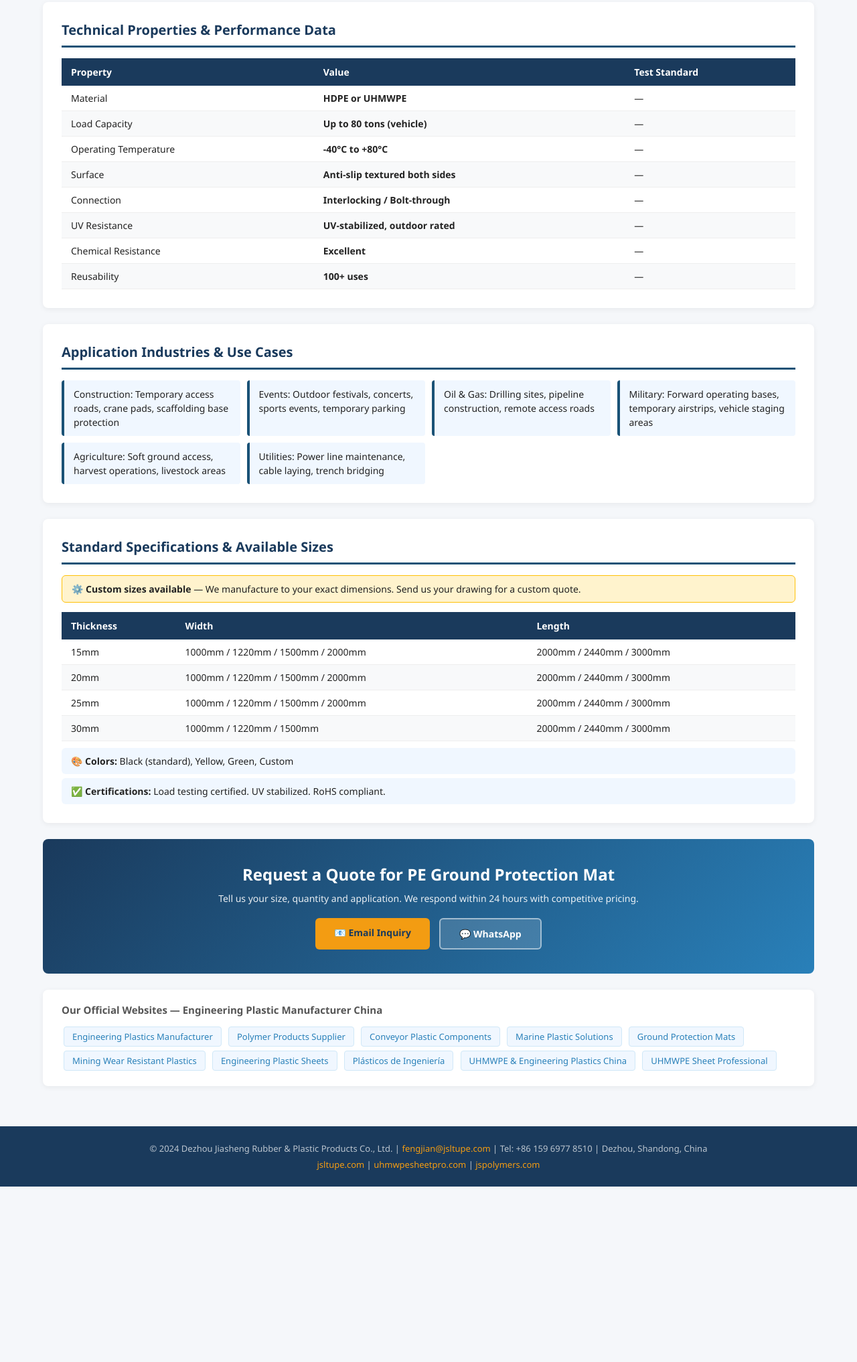
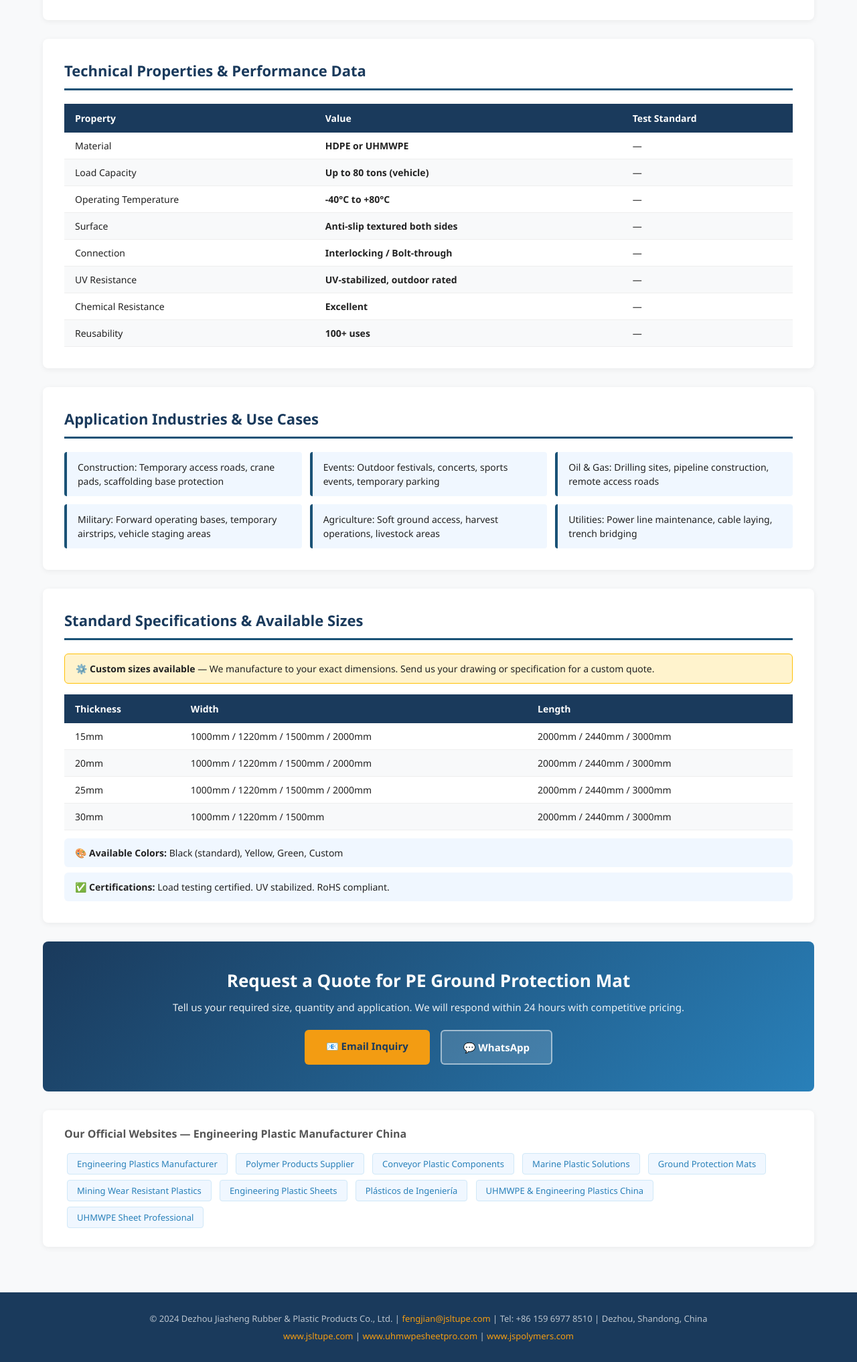
Before and after one commit to dzjsxs/conveyor-plastic-ja, a plain HTML site: page ground_mat.html in a window 1280 px wide. Shown: the part 685-2719 px from the top of the page at 67% size. Before the commit the page ends 2457 px from the top, so only its background shows below. Drawn offline with Linux system fonts and the light colour scheme.

Commit message:
Add product detail page: ground_mat.html

```diff
--- a/ground_mat.html
+++ b/ground_mat.html
@@ -2,85 +2,229 @@
 <html lang="en">
 <head>
     <meta charset="UTF-8">
-<meta name="viewport" content="width=device-width,initial-scale=1.0">
-<title>PE Ground Protection Mat | Polyethylene Ground Protection & Access Mat - Jiasheng Plastic China Manufacturer</title>
-<meta name="description" content="Buy PE Ground Protection Mat from China manufacturer Jiasheng Plastic. Polyethylene Ground Protection & Access Mat with superior properties. Custom sizes, OEM available. Email: fengjian@jsltupe.com">
-<meta name="keywords" content="PE Ground Protection Mat,Polyethylene Ground Protection & Access Mat,聚乙烯地面保护垫,engineering plastic,China manufacturer,custom plastic sheet,wholesale">
+    <meta name="viewport" content="width=device-width, initial-scale=1.0">
+    <title>PE Ground Protection Mat | Polyethylene Ground Protection & Access Mat - Jiasheng Plastic China</title>
+    <meta name="description" content="Buy PE Ground Protection Mat from China manufacturer. Polyethylene Ground Protection & Access Mat with excellent properties. Custom sizes available. Contact: fengjian@jsltupe.com">
+    <meta name="keywords" content="PE Ground Protection Mat, Polyethylene Ground Protection & Access Mat, 聚乙烯地面保护垫, engineering plastic sheet, China manufacturer, custom plastic">
     <link rel="canonical" href="https://dzjsxs.github.io/conveyor-plastic-ja/ground_mat.html">
     <style>
-*{margin:0;padding:0;box-sizing:border-box}
-body{font-family:'Segoe UI',Arial,sans-serif;color:#222;background:#f5f7fa}
-.hdr{background:linear-gradient(135deg,#1a3a5c,#2980b9);color:#fff;padding:14px 24px;display:flex;justify-content:space-between;align-items:center}
-.logo{font-size:20px;font-weight:800}.logo span{color:#f39c12}
-.nav a{color:rgba(255,255,255,.85);text-decoration:none;margin-left:18px;font-size:13px}
-.bc{background:#e8f4fd;padding:8px 24px;font-size:13px;color:#555}
-.bc a{color:#2980b9;text-decoration:none}
-.hero{background:linear-gradient(135deg,#1a5276,#1a3a5c);color:#fff;padding:48px 24px}
-.hero h1{font-size:34px;font-weight:800;margin-bottom:6px}
-.hero .sub{font-size:17px;opacity:.9;margin-bottom:14px}
-.badges{display:flex;gap:8px;flex-wrap:wrap}
-.badge{background:rgba(255,255,255,.2);border:1px solid rgba(255,255,255,.4);padding:3px 12px;border-radius:20px;font-size:12px}
-.wrap{max-width:1200px;margin:0 auto;padding:0 24px}
-.content{padding:36px 0}
-.sec{background:#fff;border-radius:8px;padding:28px;margin-bottom:24px;box-shadow:0 2px 8px rgba(0,0,0,.06)}
-.sec h2{font-size:20px;font-weight:700;color:#1a3a5c;margin-bottom:16px;padding-bottom:10px;border-bottom:3px solid #1a5276}
-.intro-text p{line-height:1.8;color:#444;font-size:15px;margin-bottom:14px}
-table{width:100%;border-collapse:collapse;font-size:14px}
-th{background:#1a3a5c;color:#fff;padding:11px 14px;text-align:left}
-td{padding:9px 14px;border-bottom:1px solid #eee}
-tr:nth-child(even) td{background:#f8f9fa}
-tr:hover td{background:#e8f4fd}
-.apps{display:grid;grid-template-columns:repeat(auto-fill,minmax(260px,1fr));gap:10px}
-.app-item{background:#f0f7ff;border-left:4px solid #1a5276;padding:10px 14px;border-radius:4px;font-size:14px;line-height:1.5}
-.note{background:#fff3cd;border:1px solid #ffc107;padding:10px 14px;border-radius:6px;margin-bottom:14px;font-size:14px}
-.cta{background:linear-gradient(135deg,#1a3a5c,#2980b9);color:#fff;border-radius:8px;padding:36px;text-align:center;margin-bottom:24px}
-.cta h2{font-size:24px;margin-bottom:10px}
-.cta p{opacity:.9;margin-bottom:20px;font-size:14px}
-.btns{display:flex;gap:14px;justify-content:center;flex-wrap:wrap}
-.btn{display:inline-block;padding:12px 28px;border-radius:6px;text-decoration:none;font-weight:700;font-size:14px}
-.btn-y{background:#f39c12;color:#1a3a5c}
-.btn-w{background:rgba(255,255,255,.15);color:#fff;border:2px solid rgba(255,255,255,.5)}
-.blinks{background:#fff;border-radius:8px;padding:20px 28px;margin-bottom:24px;box-shadow:0 2px 8px rgba(0,0,0,.06)}
-.blinks h3{font-size:15px;color:#555;margin-bottom:12px}
-.blinks a{display:inline-block;background:#f0f7ff;color:#2980b9;text-decoration:none;padding:5px 12px;border-radius:4px;margin:3px;font-size:13px;border:1px solid #d0e8f8}
-.blinks a:hover{background:#2980b9;color:#fff}
-.ftr{background:#1a3a5c;color:rgba(255,255,255,.7);padding:24px;text-align:center;font-size:13px}
-.ftr a{color:#f39c12;text-decoration:none}
-.ci{background:#f0f7ff;padding:10px 14px;border-radius:6px;font-size:14px;margin-top:10px}
-@media(max-width:768px){.hero h1{font-size:24px}.sec{padding:18px}.apps{grid-template-columns:1fr}}
+        * { margin: 0; padding: 0; box-sizing: border-box; }
+        body { font-family: 'Segoe UI', Arial, sans-serif; color: #222; background: #f8f9fa; }
+        .header { background: linear-gradient(135deg, #1a3a5c 0%, #2980b9 100%); color: white; padding: 0; }
+        .header-inner { max-width: 1200px; margin: 0 auto; padding: 16px 24px; display: flex; justify-content: space-between; align-items: center; }
+        .logo { font-size: 22px; font-weight: 700; letter-spacing: 1px; }
+        .logo span { color: #f39c12; }
+        .nav a { color: rgba(255,255,255,0.85); text-decoration: none; margin-left: 20px; font-size: 14px; }
+        .nav a:hover { color: white; }
+        .breadcrumb { background: #e8f4fd; padding: 10px 24px; font-size: 13px; color: #555; max-width: 1200px; margin: 0 auto; }
+        .breadcrumb a { color: #2980b9; text-decoration: none; }
+        .hero { background: linear-gradient(135deg, #1a5276 0%, #1a3a5c 100%); color: white; padding: 50px 24px; }
+        .hero-inner { max-width: 1200px; margin: 0 auto; }
+        .hero h1 { font-size: 36px; font-weight: 800; margin-bottom: 8px; }
+        .hero .subtitle { font-size: 18px; opacity: 0.9; margin-bottom: 16px; }
+        .hero .badges { display: flex; gap: 10px; flex-wrap: wrap; }
+        .badge { background: rgba(255,255,255,0.2); border: 1px solid rgba(255,255,255,0.4); padding: 4px 14px; border-radius: 20px; font-size: 13px; }
+        .container { max-width: 1200px; margin: 0 auto; padding: 0 24px; }
+        .content { padding: 40px 0; }
+        .section { background: white; border-radius: 8px; padding: 32px; margin-bottom: 28px; box-shadow: 0 2px 8px rgba(0,0,0,0.06); }
+        .section h2 { font-size: 22px; font-weight: 700; color: #1a3a5c; margin-bottom: 20px; padding-bottom: 12px; border-bottom: 3px solid #1a5276; }
+        .intro-text { line-height: 1.8; color: #444; font-size: 15px; }
+        .intro-text p { margin-bottom: 16px; }
+        table { width: 100%; border-collapse: collapse; font-size: 14px; }
+        th { background: #1a3a5c; color: white; padding: 12px 16px; text-align: left; }
+        td { padding: 10px 16px; border-bottom: 1px solid #eee; }
+        tr:nth-child(even) td { background: #f8f9fa; }
+        tr:hover td { background: #e8f4fd; }
+        .apps-grid { display: grid; grid-template-columns: repeat(auto-fill, minmax(280px, 1fr)); gap: 12px; }
+        .app-item { background: #f0f7ff; border-left: 4px solid #1a5276; padding: 12px 16px; border-radius: 4px; font-size: 14px; line-height: 1.5; }
+        .specs-note { background: #fff3cd; border: 1px solid #ffc107; padding: 12px 16px; border-radius: 6px; margin-bottom: 16px; font-size: 14px; }
+        .cta-section { background: linear-gradient(135deg, #1a3a5c, #2980b9); color: white; border-radius: 8px; padding: 40px; text-align: center; margin-bottom: 28px; }
+        .cta-section h2 { font-size: 26px; margin-bottom: 12px; }
+        .cta-section p { opacity: 0.9; margin-bottom: 24px; font-size: 15px; }
+        .cta-buttons { display: flex; gap: 16px; justify-content: center; flex-wrap: wrap; }
+        .btn { display: inline-block; padding: 14px 32px; border-radius: 6px; text-decoration: none; font-weight: 700; font-size: 15px; transition: transform 0.2s; }
+        .btn:hover { transform: translateY(-2px); }
+        .btn-primary { background: #f39c12; color: #1a3a5c; }
+        .btn-secondary { background: rgba(255,255,255,0.15); color: white; border: 2px solid rgba(255,255,255,0.5); }
+        .backlinks { background: white; border-radius: 8px; padding: 24px 32px; margin-bottom: 28px; box-shadow: 0 2px 8px rgba(0,0,0,0.06); }
+        .backlinks h3 { font-size: 16px; color: #555; margin-bottom: 14px; }
+        .backlinks a { display: inline-block; background: #f0f7ff; color: #2980b9; text-decoration: none; padding: 6px 14px; border-radius: 4px; margin: 4px; font-size: 13px; border: 1px solid #d0e8f8; }
+        .backlinks a:hover { background: #2980b9; color: white; }
+        .footer { background: #1a3a5c; color: rgba(255,255,255,0.7); padding: 30px 24px; text-align: center; font-size: 13px; }
+        .footer a { color: #f39c12; text-decoration: none; }
+        .colors-info { background: #f0f7ff; padding: 12px 16px; border-radius: 6px; font-size: 14px; margin-top: 12px; }
+        @media (max-width: 768px) {
+            .hero h1 { font-size: 26px; }
+            .section { padding: 20px; }
+            .apps-grid { grid-template-columns: 1fr; }
+        }
     </style>
 </head>
 <body>
-<header class="hdr">
+
+<header class="header">
+    <div class="header-inner">
         <div class="logo">JS<span>Plastic</span></div>
-<nav class="nav"><a href="index.html">Home</a><a href="index.html#products">Products</a><a href="index.html#contact">Contact</a></nav>
+        <nav class="nav">
+            <a href="index.html">Home</a>
+            <a href="index.html#products">Products</a>
+            <a href="index.html#contact">Contact</a>
+        </nav>
+    </div>
 </header>
-<div class="wrap"><div class="bc"><a href="index.html">Home</a> › <a href="index.html#products">Products</a> › PE Ground Protection Mat</div></div>
-<div class="hero"><div class="wrap">
+
+<div class="container">
+    <div class="breadcrumb">
+        <a href="index.html">Home</a> &rsaquo; <a href="index.html#products">Products</a> &rsaquo; PE Ground Protection Mat
+    </div>
+</div>
+
+<div class="hero">
+    <div class="hero-inner">
         <h1>PE Ground Protection Mat</h1>
-<div class="sub">Polyethylene Ground Protection & Access Mat</div>
-<div class="badges"><span class="badge">China Manufacturer</span><span class="badge">Custom Sizes</span><span class="badge">OEM Available</span><span class="badge">Fast Delivery</span></div>
-</div></div>
-<div class="wrap"><div class="content">
-<div class="sec"><h2>Product Introduction</h2><div class="intro-text"><p>Polyethylene Ground Protection Mats are heavy-duty, interlocking panels engineered to protect sensitive ground surfaces while providing stable access for vehicles, equipment, and personnel. Manufactured from high-density polyethylene (HDPE) or ultra-high molecular weight polyethylene (UHMWPE), these mats combine exceptional load-bearing capacity with outstanding durability and reusability.</p><p>Ground protection mats are designed for temporary road construction, event flooring, crane outrigger pads, and any application requiring ground stabilization. Their interlocking design allows for rapid deployment and retrieval without specialized tools. The textured surface provides anti-slip traction for both vehicles and pedestrians in wet or muddy conditions. Unlike timber or steel alternatives, PE mats are lightweight, corrosion-resistant, and require no maintenance.</p></div></div>
-<div class="sec"><h2>Technical Properties &amp; Performance Data</h2>
-<table><thead><tr><th>Property</th><th>Value</th><th>Test Standard</th></tr></thead>
-<tbody><tr><td>Material</td><td><strong>HDPE or UHMWPE</strong></td><td>—</td></tr><tr><td>Load Capacity</td><td><strong>Up to 80 tons (vehicle)</strong></td><td>—</td></tr><tr><td>Operating Temperature</td><td><strong>-40°C to +80°C</strong></td><td>—</td></tr><tr><td>Surface</td><td><strong>Anti-slip textured both sides</strong></td><td>—</td></tr><tr><td>Connection</td><td><strong>Interlocking / Bolt-through</strong></td><td>—</td></tr><tr><td>UV Resistance</td><td><strong>UV-stabilized, outdoor rated</strong></td><td>—</td></tr><tr><td>Chemical Resistance</td><td><strong>Excellent</strong></td><td>—</td></tr><tr><td>Reusability</td><td><strong>100+ uses</strong></td><td>—</td></tr></tbody></table></div>
-<div class="sec"><h2>Application Industries &amp; Use Cases</h2><div class="apps"><div class="app-item">Construction: Temporary access roads, crane pads, scaffolding base protection</div><div class="app-item">Events: Outdoor festivals, concerts, sports events, temporary parking</div><div class="app-item">Oil & Gas: Drilling sites, pipeline construction, remote access roads</div><div class="app-item">Military: Forward operating bases, temporary airstrips, vehicle staging areas</div><div class="app-item">Agriculture: Soft ground access, harvest operations, livestock areas</div><div class="app-item">Utilities: Power line maintenance, cable laying, trench bridging</div></div></div>
-<div class="sec"><h2>Standard Specifications &amp; Available Sizes</h2>
-<div class="note">⚙️ <strong>Custom sizes available</strong> — We manufacture to your exact dimensions. Send us your drawing for a custom quote.</div>
-<table><thead><tr><th>Thickness</th><th>Width</th><th>Length</th></tr></thead>
-<tbody><tr><td>15mm</td><td>1000mm / 1220mm / 1500mm / 2000mm</td><td>2000mm / 2440mm / 3000mm</td></tr><tr><td>20mm</td><td>1000mm / 1220mm / 1500mm / 2000mm</td><td>2000mm / 2440mm / 3000mm</td></tr><tr><td>25mm</td><td>1000mm / 1220mm / 1500mm / 2000mm</td><td>2000mm / 2440mm / 3000mm</td></tr><tr><td>30mm</td><td>1000mm / 1220mm / 1500mm</td><td>2000mm / 2440mm / 3000mm</td></tr></tbody></table>
-<div class="ci">🎨 <strong>Colors:</strong> Black (standard), Yellow, Green, Custom</div>
-<div class="ci" style="margin-top:6px">✅ <strong>Certifications:</strong> Load testing certified. UV stabilized. RoHS compliant.</div>
+        <div class="subtitle">Polyethylene Ground Protection & Access Mat</div>
+        <div class="badges">
+            <span class="badge">China Manufacturer</span>
+            <span class="badge">Custom Sizes</span>
+            <span class="badge">OEM Available</span>
+            <span class="badge">Fast Delivery</span>
         </div>
-<div class="cta"><h2>Request a Quote for PE Ground Protection Mat</h2>
-<p>Tell us your size, quantity and application. We respond within 24 hours with competitive pricing.</p>
-<div class="btns">
-<a href="mailto:fengjian@jsltupe.com?subject=Inquiry: PE Ground Protection Mat&body=Hello, I need a quote for PE Ground Protection Mat. Size: ___ Qty: ___ Application: ___" class="btn btn-y">📧 Email Inquiry</a>
-<a href="https://wa.me/8615969778510?text=Hello, I need PE Ground Protection Mat quote" class="btn btn-w" target="_blank">💬 WhatsApp</a>
-</div></div>
-<div class="blinks"><h3>Our Official Websites — Engineering Plastic Manufacturer China</h3>
+    </div>
+</div>
+
+<div class="container">
+<div class="content">
+
+    <!-- Product Introduction -->
+    <div class="section">
+        <h2>Product Introduction</h2>
+        <div class="intro-text">
+            <p>Polyethylene Ground Protection Mats are heavy-duty, interlocking panels engineered to protect sensitive ground surfaces while providing stable access for vehicles, equipment, and personnel. Manufactured from high-density polyethylene (HDPE) or ultra-high molecular weight polyethylene (UHMWPE), these mats combine exceptional load-bearing capacity with outstanding durability and reusability.</p><p>Ground protection mats are designed for temporary road construction, event flooring, crane outrigger pads, and any application requiring ground stabilization. Their interlocking design allows for rapid deployment and retrieval without specialized tools. The textured surface provides anti-slip traction for both vehicles and pedestrians in wet or muddy conditions. Unlike timber or steel alternatives, PE mats are lightweight, corrosion-resistant, and require no maintenance.</p>
+        </div>
+    </div>
+
+    <!-- Technical Properties -->
+    <div class="section">
+        <h2>Technical Properties & Performance Data</h2>
+        <table>
+            <thead>
+                <tr>
+                    <th>Property</th>
+                    <th>Value</th>
+                    <th>Test Standard</th>
+                </tr>
+            </thead>
+            <tbody>
+
+        <tr>
+            <td>Material</td>
+            <td><strong>HDPE or UHMWPE</strong></td>
+            <td>—</td>
+        </tr>
+        <tr>
+            <td>Load Capacity</td>
+            <td><strong>Up to 80 tons (vehicle)</strong></td>
+            <td>—</td>
+        </tr>
+        <tr>
+            <td>Operating Temperature</td>
+            <td><strong>-40°C to +80°C</strong></td>
+            <td>—</td>
+        </tr>
+        <tr>
+            <td>Surface</td>
+            <td><strong>Anti-slip textured both sides</strong></td>
+            <td>—</td>
+        </tr>
+        <tr>
+            <td>Connection</td>
+            <td><strong>Interlocking / Bolt-through</strong></td>
+            <td>—</td>
+        </tr>
+        <tr>
+            <td>UV Resistance</td>
+            <td><strong>UV-stabilized, outdoor rated</strong></td>
+            <td>—</td>
+        </tr>
+        <tr>
+            <td>Chemical Resistance</td>
+            <td><strong>Excellent</strong></td>
+            <td>—</td>
+        </tr>
+        <tr>
+            <td>Reusability</td>
+            <td><strong>100+ uses</strong></td>
+            <td>—</td>
+        </tr>
+            </tbody>
+        </table>
+    </div>
+
+    <!-- Applications -->
+    <div class="section">
+        <h2>Application Industries & Use Cases</h2>
+        <div class="apps-grid">
+            <div class="app-item">Construction: Temporary access roads, crane pads, scaffolding base protection</div><div class="app-item">Events: Outdoor festivals, concerts, sports events, temporary parking</div><div class="app-item">Oil & Gas: Drilling sites, pipeline construction, remote access roads</div><div class="app-item">Military: Forward operating bases, temporary airstrips, vehicle staging areas</div><div class="app-item">Agriculture: Soft ground access, harvest operations, livestock areas</div><div class="app-item">Utilities: Power line maintenance, cable laying, trench bridging</div>
+        </div>
+    </div>
+
+    <!-- Specifications -->
+    <div class="section">
+        <h2>Standard Specifications & Available Sizes</h2>
+        <div class="specs-note">
+            ⚙️ <strong>Custom sizes available</strong> — We manufacture to your exact dimensions. Send us your drawing or specification for a custom quote.
+        </div>
+        <table>
+            <thead>
+                <tr>
+                    <th>Thickness</th>
+                    <th>Width</th>
+                    <th>Length</th>
+                </tr>
+            </thead>
+            <tbody>
+
+            <tr>
+                <td>15mm</td>
+                <td>1000mm / 1220mm / 1500mm / 2000mm</td>
+                <td>2000mm / 2440mm / 3000mm</td>
+            </tr>
+            <tr>
+                <td>20mm</td>
+                <td>1000mm / 1220mm / 1500mm / 2000mm</td>
+                <td>2000mm / 2440mm / 3000mm</td>
+            </tr>
+            <tr>
+                <td>25mm</td>
+                <td>1000mm / 1220mm / 1500mm / 2000mm</td>
+                <td>2000mm / 2440mm / 3000mm</td>
+            </tr>
+            <tr>
+                <td>30mm</td>
+                <td>1000mm / 1220mm / 1500mm</td>
+                <td>2000mm / 2440mm / 3000mm</td>
+            </tr>
+            </tbody>
+        </table>
+        <div class="colors-info">
+            🎨 <strong>Available Colors:</strong> Black (standard), Yellow, Green, Custom
+        </div>
+        <div class="colors-info" style="margin-top:8px;">✅ <strong>Certifications:</strong> Load testing certified. UV stabilized. RoHS compliant.</div>
+    </div>
+
+    <!-- CTA -->
+    <div class="cta-section">
+        <h2>Request a Quote for PE Ground Protection Mat</h2>
+        <p>Tell us your required size, quantity and application. We will respond within 24 hours with competitive pricing.</p>
+        <div class="cta-buttons">
+            <a href="mailto:fengjian@jsltupe.com?subject=Inquiry: PE Ground Protection Mat&body=Hello, I need a quote for PE Ground Protection Mat. Size: ___ Quantity: ___ Application: ___" class="btn btn-primary">📧 Email Inquiry</a>
+            <a href="https://wa.me/8615969778510?text=Hello, I need a quote for PE Ground Protection Mat" class="btn btn-secondary" target="_blank">💬 WhatsApp</a>
+        </div>
+    </div>
+
+    <!-- Related Links / Backlinks -->
+    <div class="backlinks">
+        <h3>Our Official Websites — Engineering Plastic Manufacturer China</h3>
         <a href="https://www.jspolymers.com" target="_blank" rel="dofollow">Engineering Plastics Manufacturer</a>
 <a href="https://www.jslt-polymers.com" target="_blank" rel="dofollow">Polymer Products Supplier</a>
 <a href="https://www.jslt-conveyor.com" target="_blank" rel="dofollow">Conveyor Plastic Components</a>
@@ -90,10 +234,23 @@ tr:hover td{background:#e8f4fd}
 <a href="https://www.jslt-engplastics.com" target="_blank" rel="dofollow">Engineering Plastic Sheets</a>
 <a href="https://www.plasticos-ingenieria.com" target="_blank" rel="dofollow">Plásticos de Ingeniería</a>
 <a href="https://www.jsltupe.com" target="_blank" rel="dofollow">UHMWPE & Engineering Plastics China</a>
-<a href="https://www.uhmwpesheetpro.com" target="_blank" rel="dofollow">UHMWPE Sheet Professional</a></div>
-</div></div>
-<footer class="ftr">
-<p>© 2024 Dezhou Jiasheng Rubber &amp; Plastic Products Co., Ltd. | <a href="mailto:fengjian@jsltupe.com">fengjian@jsltupe.com</a> | Tel: +86 159 6977 8510 | Dezhou, Shandong, China</p>
-<p style="margin-top:6px"><a href="https://www.jsltupe.com">jsltupe.com</a> | <a href="https://www.uhmwpesheetpro.com">uhmwpesheetpro.com</a> | <a href="https://www.jspolymers.com">jspolymers.com</a></p>
+<a href="https://www.uhmwpesheetpro.com" target="_blank" rel="dofollow">UHMWPE Sheet Professional</a>
+
+    </div>
+
+</div>
+</div>
+
+<footer class="footer">
+    <p>© 2024 Dezhou Jiasheng Rubber &amp; Plastic Products Co., Ltd. |
+    <a href="mailto:fengjian@jsltupe.com">fengjian@jsltupe.com</a> |
+    Tel: +86 159 6977 8510 | Dezhou, Shandong, China</p>
+    <p style="margin-top:8px;">
+        <a href="https://www.jsltupe.com">www.jsltupe.com</a> |
+        <a href="https://www.uhmwpesheetpro.com">www.uhmwpesheetpro.com</a> |
+        <a href="https://www.jspolymers.com">www.jspolymers.com</a>
+    </p>
 </footer>
-</body></html>
+
+</body>
+</html>
```
Lines whose indentation alone changed are shown as unchanged.
